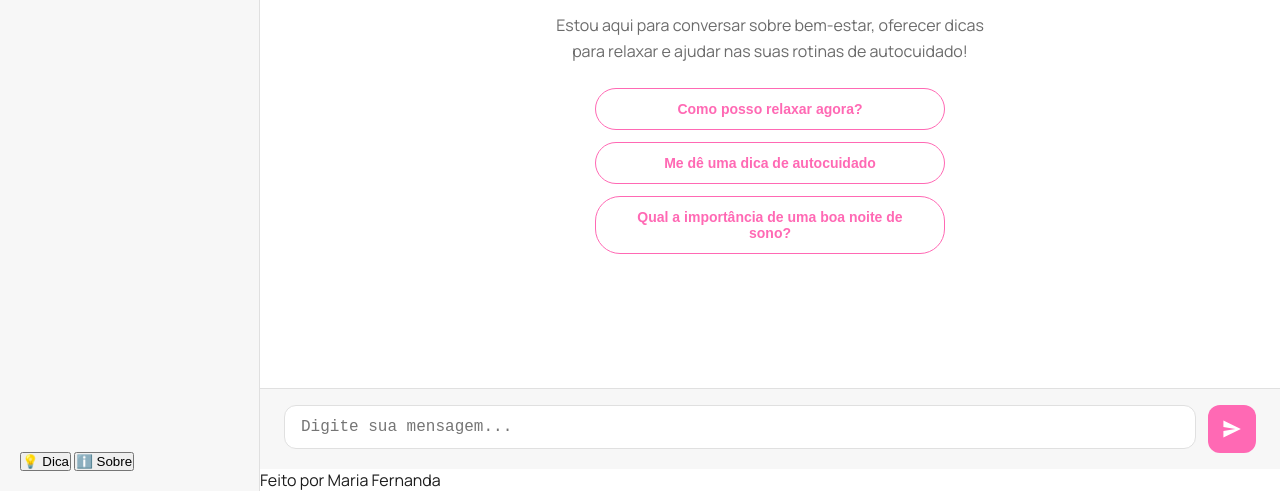
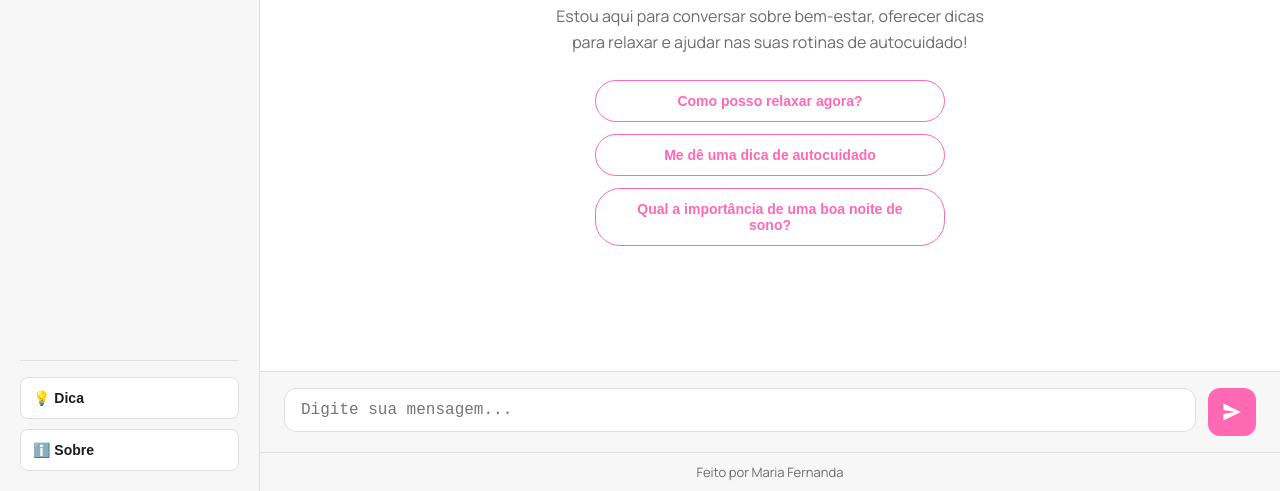
Before and after one commit to mariafernandasant0s/Chatbot-de-Autocuidado, a website: page public/index.html in a window 1280 px wide. Shown: the part 309-800 px from the top of the page. Drawn offline with Linux system fonts and the light colour scheme.

Commit message:
Update style.css

```diff
--- a/public/style.css
+++ b/public/style.css
@@ -78,3 +78,69 @@ header { display: flex; align-items: center; padding: 12px 24px; border-bottom:
     #chat-area { width: 100%; }
     #menu-btn, #close-menu-btn { display: block; }
 }
+/* Estilos para o Rodapé */
+footer {
+    text-align: center;
+    padding: 10px;
+    background-color: var(--bg-sidebar);
+    border-top: 1px solid var(--border-color);
+    font-size: 13px;
+    color: var(--text-secondary);
+    flex-shrink: 0;
+}
+/* Adicione no final do seu style.css */
+
+/* --- Estilos para Ações no Sidebar --- */
+.sidebar-actions {
+    margin-top: auto; /* Empurra os botões para o final do menu */
+    padding-top: 16px;
+    border-top: 1px solid var(--border-color);
+    display: flex;
+    flex-direction: column;
+    gap: 10px;
+}
+
+.sidebar-actions button {
+    width: 100%;
+    padding: 12px;
+    border-radius: 8px;
+    border: 1px solid var(--border-color);
+    background-color: var(--button-bg);
+    cursor: pointer;
+    font-weight: 600;
+    font-size: 14px;
+    text-align: left;
+    display: flex;
+    align-items: center;
+    gap: 10px;
+    color: var(--text-primary);
+}
+
+.sidebar-actions button:hover {
+    background-color: var(--bot-message-bg);
+}
+/* Adicione no final do seu style.css */
+
+/* --- Ajustes Finais para Telas Muito Pequenas --- */
+@media (max-width: 480px) {
+    /* Esconde o texto do botão "Nova Conversa", deixando só o ícone */
+    #new-chat-btn .btn-text {
+        display: none;
+    }
+
+    /* Deixa o botão mais compacto */
+    #new-chat-btn {
+        padding: 8px 12px;
+    }
+
+    /* Reduz um pouco o título para caber melhor */
+    .header-title h1 {
+        font-size: 16px;
+    }
+
+    /* Ajusta o espaçamento geral do cabeçalho */
+    header {
+        padding: 12px 16px;
+        gap: 8px;
+    }
+}
```
